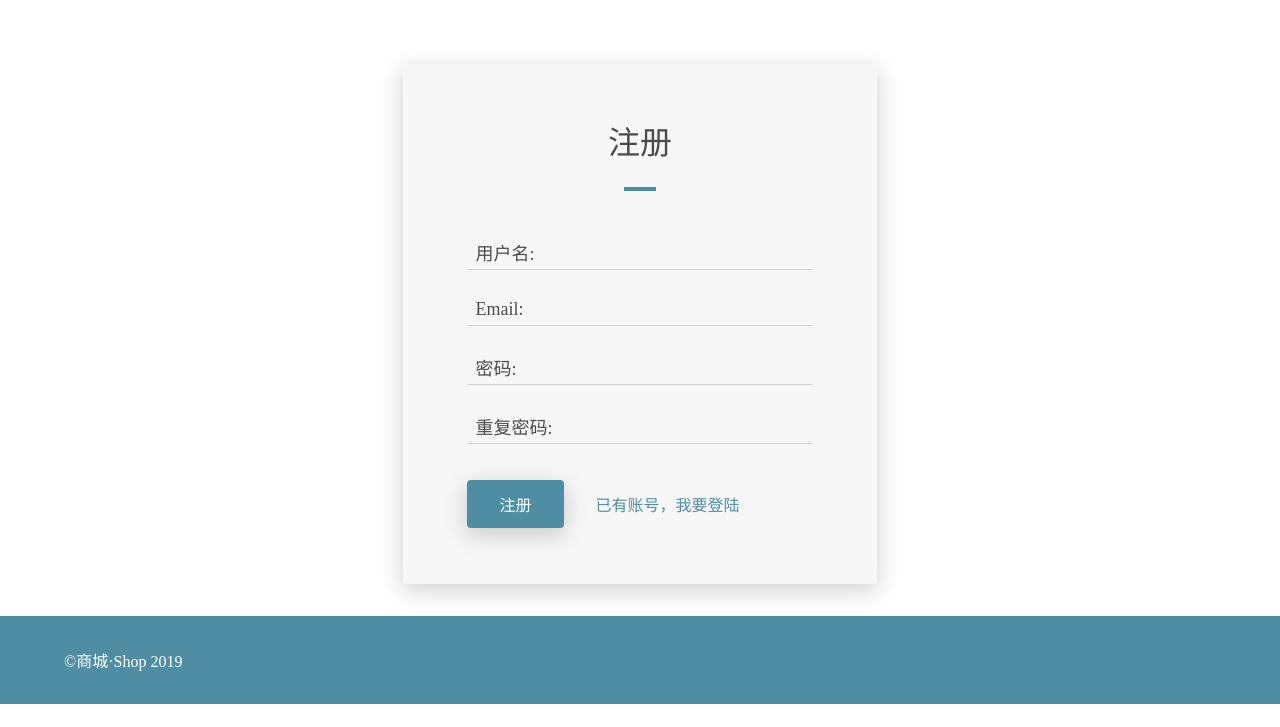
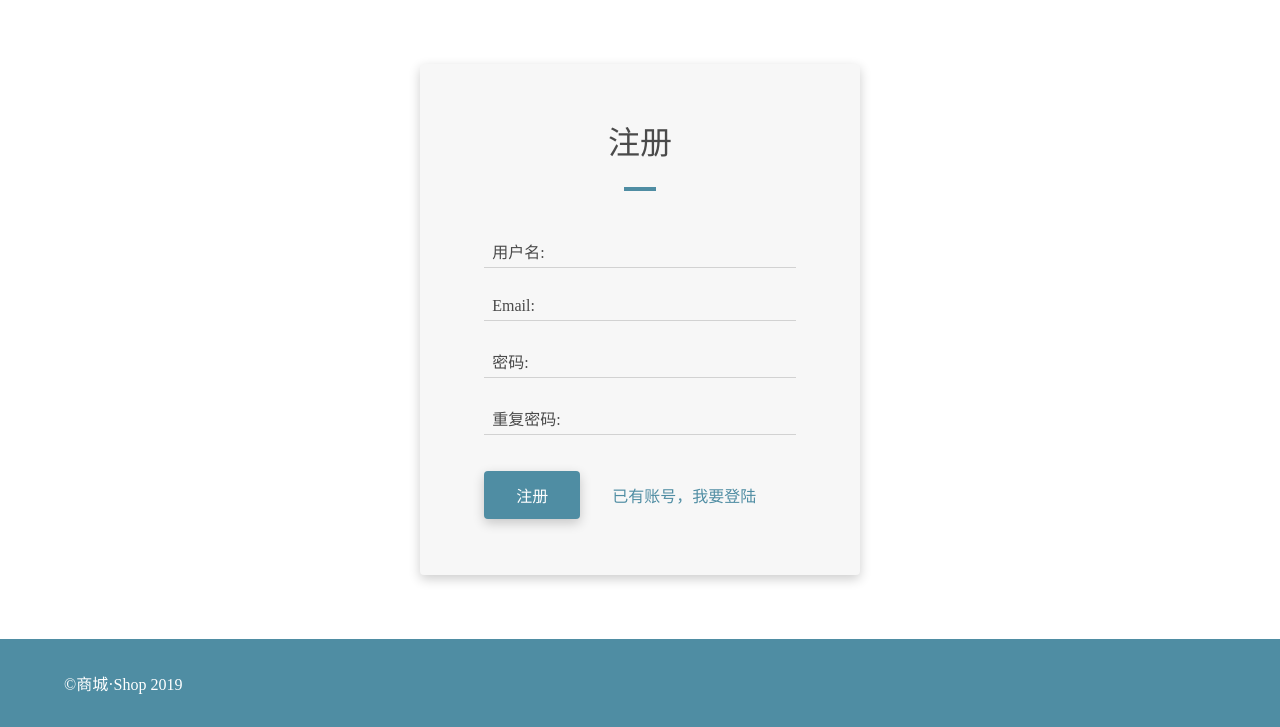
Before and after one commit to log-z/django_shop, a Django app: template shop/templates/shop/register.html in a window 1280 px wide. Shown: the part 136-863 px from the top of the page. Before the commit the page ends 840 px from the top, so only its background shows below. Run offline with Django 3.2, Linux system fonts and the light colour scheme; the template is opened without the code that fills it: values that come from a table or form of the project are taken from there, others are empty; parts of the project's set-up code (start-up, migrations or seed data) failed here and were passed over.

Commit message:
构建标准表单，美化修改信息页面

```diff
--- a/shop/static/shop/css/style.css
+++ b/shop/static/shop/css/style.css
@@ -44,7 +44,7 @@ body > header, body > footer {
 }
 
 .card {
-    box-shadow: rgba(0, 0, 0, .2) 0 6px 24px;
+    box-shadow: rgba(0, 0, 0, .2) 0 4px 12px;
     border-radius: 4px;
 }
 
@@ -252,68 +252,54 @@ ul.goods-list li .seller {
 }
 
 
-/*    注册登陆表单    */
+/*    标准表单    */
 
-.rlf {
-    display: flex;
-    justify-content: center;
+.b-form form {
+    padding: 8px 16px;
+    margin-bottom: 32px;
+    background: #f7f7f7;
+    color: var(--secondary-text-color-dark);
 }
 
-.rlf form {
-    padding: 32px 64px;
-    margin-top: 32px;
-    background: #f7f7f7;
+.b-form h2 {
+    margin: 24px 8px 2px;
+    font-weight: lighter;
+    font-size: 28px;
 }
 
-.rlf h1 {
-    color: var(--secondary-text-color-dark);
-    text-align: center;
-}
-
-.rlf h1:after {
-    margin: 24px auto;
-    width: 1em;
-    height: 4px;
-    content: '';
-    display: block;
-    background: var(--primary-color);
-
-}
-
-.rlf table {
+.b-form table {
     border-collapse: collapse;
-    font-size: 18px;
     table-layout: fixed;
 }
 
-.rlf tr {
+.b-form tr {
     border-bottom: var(--divider-color-dark) 1px solid;
 }
 
-.rlf tr.error {
+.b-form tr.error {
     border: none;
 }
 
-.rlf td {
+.b-form td {
     padding: 24px 8px 4px;
 }
 
-.rlf tr.error td {
+.b-form tr.error td {
     padding: 4px 8px 0;
     font-size: 14px;
     color: var(--accent-color);
 }
 
-.rlf tr.error ul {
+.b-form tr.error ul {
     padding: 0;
     margin: 0;
 }
 
-.rlf tr.error li {
+.b-form tr.error li {
     list-style: none;
 }
 
-.rlf tr.error li:before {
+.b-form tr.error li:before {
     content: "!";
     width: 1em;
     line-height: 1em;
@@ -326,32 +312,32 @@ ul.goods-list li .seller {
     text-align: center;
 }
 
-.rlf label {
-    color: var(--secondary-text-color-dark);
+.b-form label {
 }
 
-.rlf input {
+.b-form input {
+    color: var(--secondary-text-color-dark);
     outline: none;
     font-size: inherit;
     background: transparent;
 }
 
-.rlf input[type=text], .rlf input[type=password], .rlf input[type=email], .rlf input[type=number] {
+.b-form input[type=text], .b-form input[type=password], .b-form input[type=email], .b-form input[type=number] {
     border: none;
 }
 
-.rlf .actionbar {
+.b-form .actionbar {
     margin: 32px 0 24px;
     display: flex;
     flex-wrap: wrap;
     align-items: baseline;
 }
 
-.rlf .action {
+.b-form .action {
     padding: 12px 32px;
 }
 
-.rlf input[type=submit].action {
+.b-form input[type=submit].action {
     border: none;
     color: var(--primary-text-color-light);
     background: var(--primary-color);
@@ -359,8 +345,35 @@ ul.goods-list li .seller {
     flex-shrink: 1;
 }
 
-.rlf a.action {
+.b-form a.action {
     color: var(--primary-color);
+}
+
+
+/*    注册登陆表单    */
+
+.rl-form {
+    display: flex;
+    justify-content: center;
+}
+
+.rl-form form {
+    padding: 32px 64px;
+    margin-top: 32px;
+}
+
+.rl-form h1 {
+    color: var(--secondary-text-color-dark);
+    text-align: center;
+}
+
+.rl-form h1:after {
+    margin: 24px auto;
+    width: 1em;
+    height: 4px;
+    content: '';
+    display: block;
+    background: var(--primary-color);
 }
 
 
--- a/shop/templates/shop/login.html
+++ b/shop/templates/shop/login.html
@@ -2,7 +2,7 @@
 {% load static %}
 
 {% block main %}
-  <div class="rlf">
+  <div class="b-form rl-form">
     <form id="user_login_form" class="card" action="" method="post">
       <h1>登陆</h1>
       {% include 'shop/inc/table_form.html' %}
--- a/shop/templates/shop/register.html
+++ b/shop/templates/shop/register.html
@@ -2,7 +2,7 @@
 {% load static %}
 
 {% block main %}
-  <div class="rlf">
+  <div class="b-form rl-form">
     <form id="user_register_form" class="card" action="" method="post">
       <h1>注册</h1>
       {% include 'shop/inc/table_form.html' %}
```
Also changed, not shown: shop/templates/shop/center/inc/change_email.html (+10 -4 lines).
